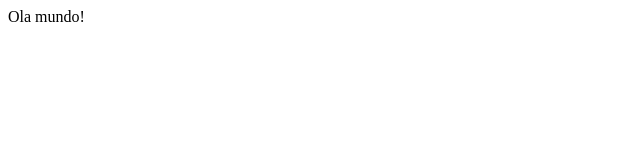
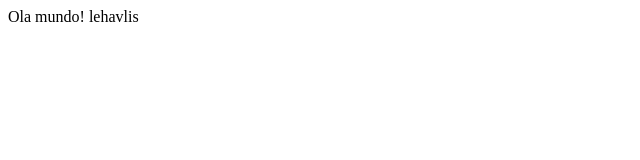
Before and after one commit to eudes47/projetonovo, a plain HTML site: page index.html in a window 1280 px wide. Shown: the full height of the page, 0-640 px from the left. Drawn offline with Linux system fonts and the light colour scheme.

Commit message:
adicionado uma linha lehavlis

```diff
--- a/index.html
+++ b/index.html
@@ -6,5 +6,6 @@
 </head>
 <body>
 Ola mundo!
+  lehavlis
 </body>
 </html>
```
